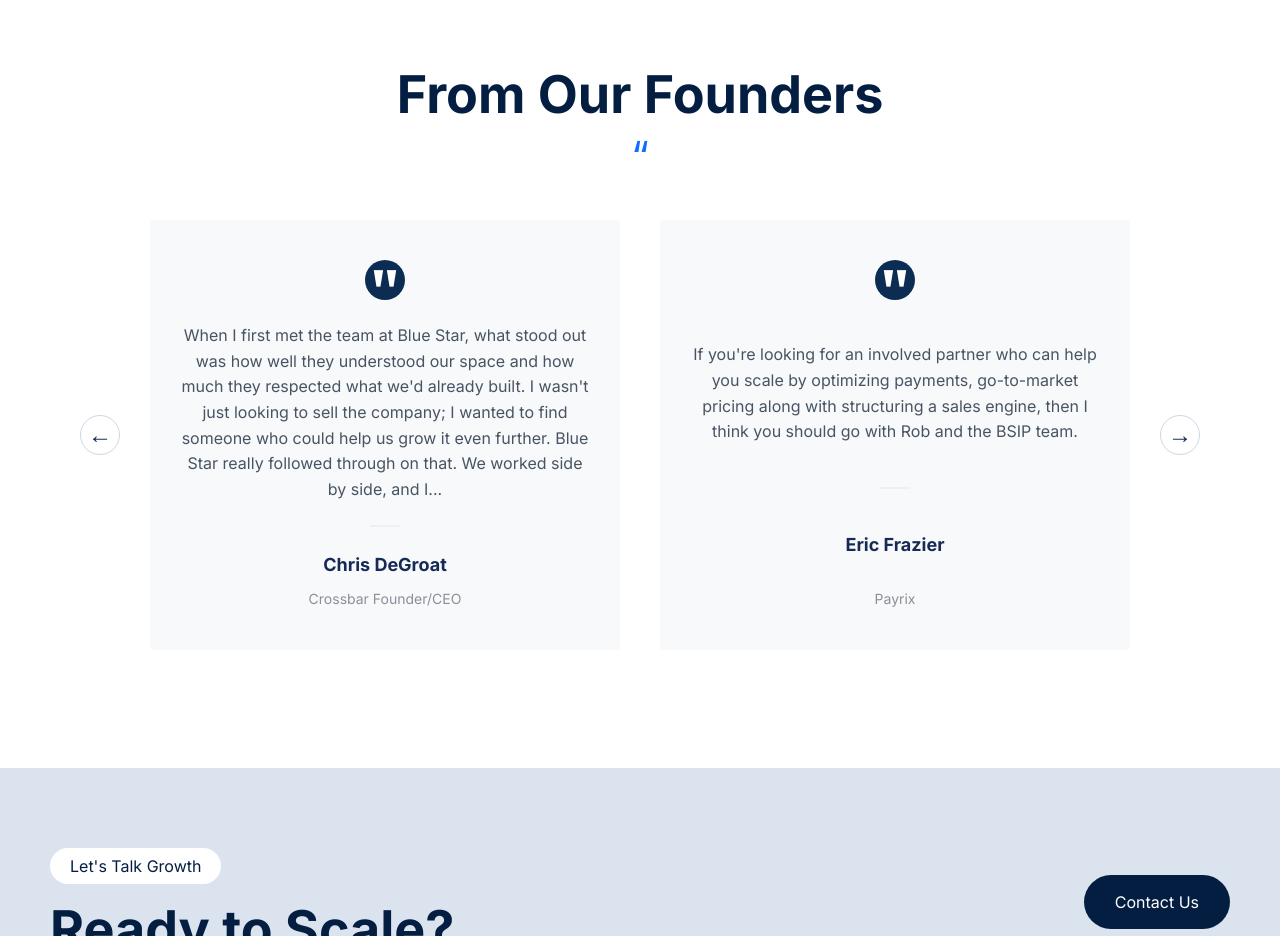
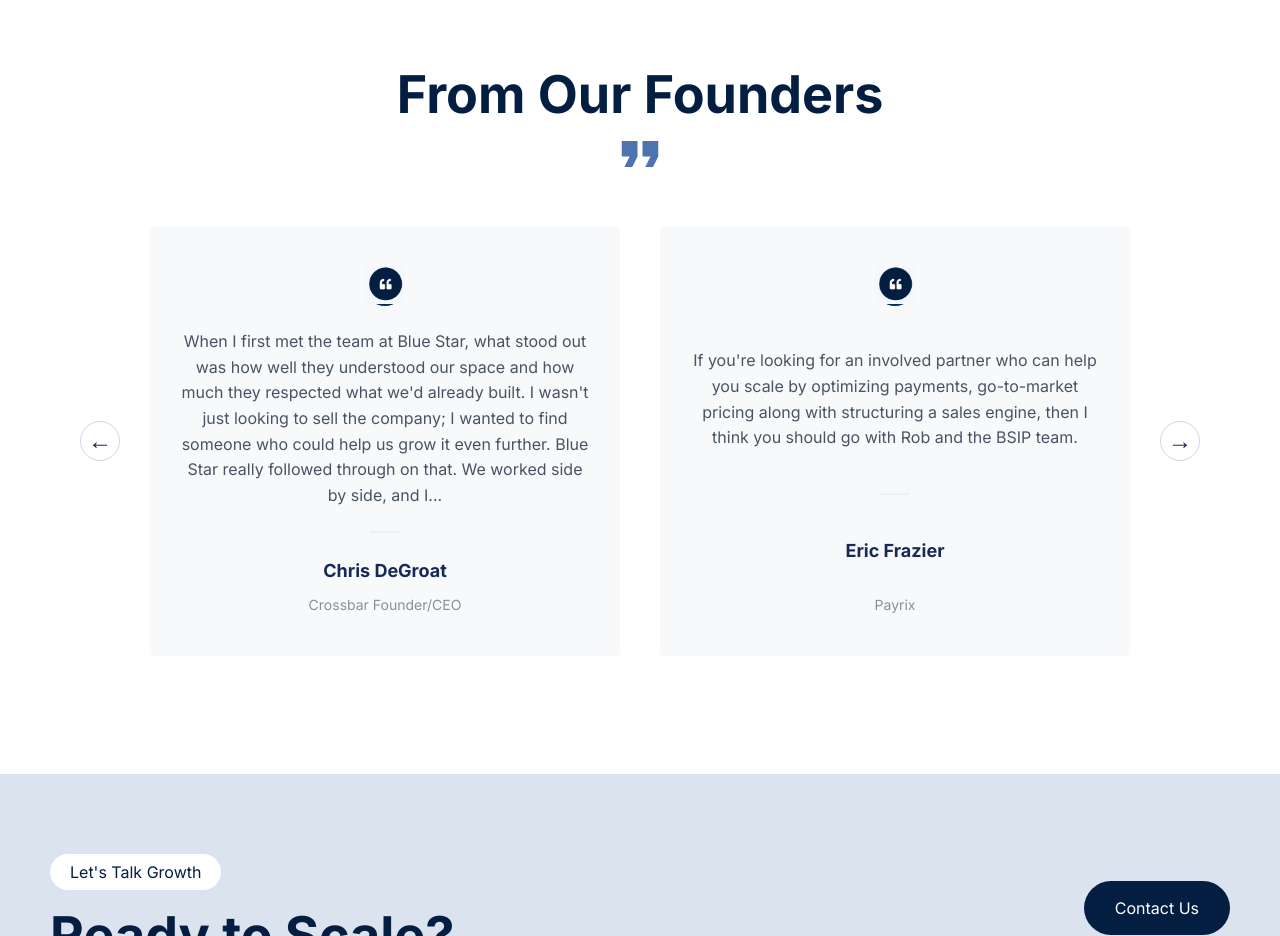
Before and after one commit to prdplearn/11ty, an Eleventy site: page src/index.njk in a window 1280 px wide. Shown: the part 2440-3376 px from the top of the page. Built offline with nearby package versions, Linux system fonts and the light colour scheme; Eleventy itself is replaced by a stand-in of ours; files that its build step writes are made by us from their sources.

Commit message:
Update index.njk

```diff
--- a/src/index.njk
+++ b/src/index.njk
@@ -218,12 +218,15 @@ permalink: /
 <section class="founders_wrapper">
     <div class="container py-5">
   <h2 class="text-center fw-bold">From Our Founders</h2>
-  <div class="text-center fs-1 text-primary mb-4">“</div>
+  <div class="text-center fs-1 text-primary mb-4">
+    <img src="../assets/images/main_quote.PNG"/>
+
+  </div>
 
  <div class="testimonial-carousel owl-carousel owl-theme">
 
     <div class="item testimonial-card">
-        <div class="quote-icon">"</div>
+        <div class="quote-icon">   <img src="../assets/images/slide_quote.PNG"/></div>
         <p>When I first met the team at Blue Star, what stood out was how well they understood our space and how much they respected what we'd already built. I wasn't just looking to sell the company; I wanted to find someone who could help us grow it even further. Blue Star really followed through on that. We worked side by side, and I...</p>
         <hr class="separator">
         <p class="name">Chris DeGroat</p>
@@ -231,7 +234,7 @@ permalink: /
     </div>
 
     <div class="item testimonial-card">
-        <div class="quote-icon">"</div>
+        <div class="quote-icon"> <img src="../assets/images/slide_quote.PNG"/></div>
         <p>If you're looking for an involved partner who can help you scale by optimizing payments, go-to-market pricing along with structuring a sales engine, then I think you should go with Rob and the BSIP team.</p>
         <hr class="separator">
         <p class="name">Eric Frazier</p>
@@ -239,7 +242,7 @@ permalink: /
     </div>
 
       <div class="item testimonial-card">
-        <div class="quote-icon">"</div>
+        <div class="quote-icon"> <img src="../assets/images/slide_quote.PNG"/></div>
         <p>When I first met the team at Blue Star, what stood out was how well they understood our space and how much they respected what we'd already built. I wasn't just looking to sell the company; I wanted to find someone who could help us grow it even further. Blue Star really followed through on that. We worked side by side, and I...</p>
         <hr class="separator">
         <p class="name">Chris DeGroat</p>
@@ -248,7 +251,7 @@ permalink: /
 
 
        <div class="item testimonial-card">
-        <div class="quote-icon">"</div>
+        <div class="quote-icon"> <img src="../assets/images/slide_quote.PNG"/></div>
         <p>If you're looking for an involved partner who can help you scale by optimizing payments, go-to-market pricing along with structuring a sales engine, then I think you should go with Rob and the BSIP team.</p>
         <hr class="separator">
         <p class="name">Eric Frazier</p>
```
